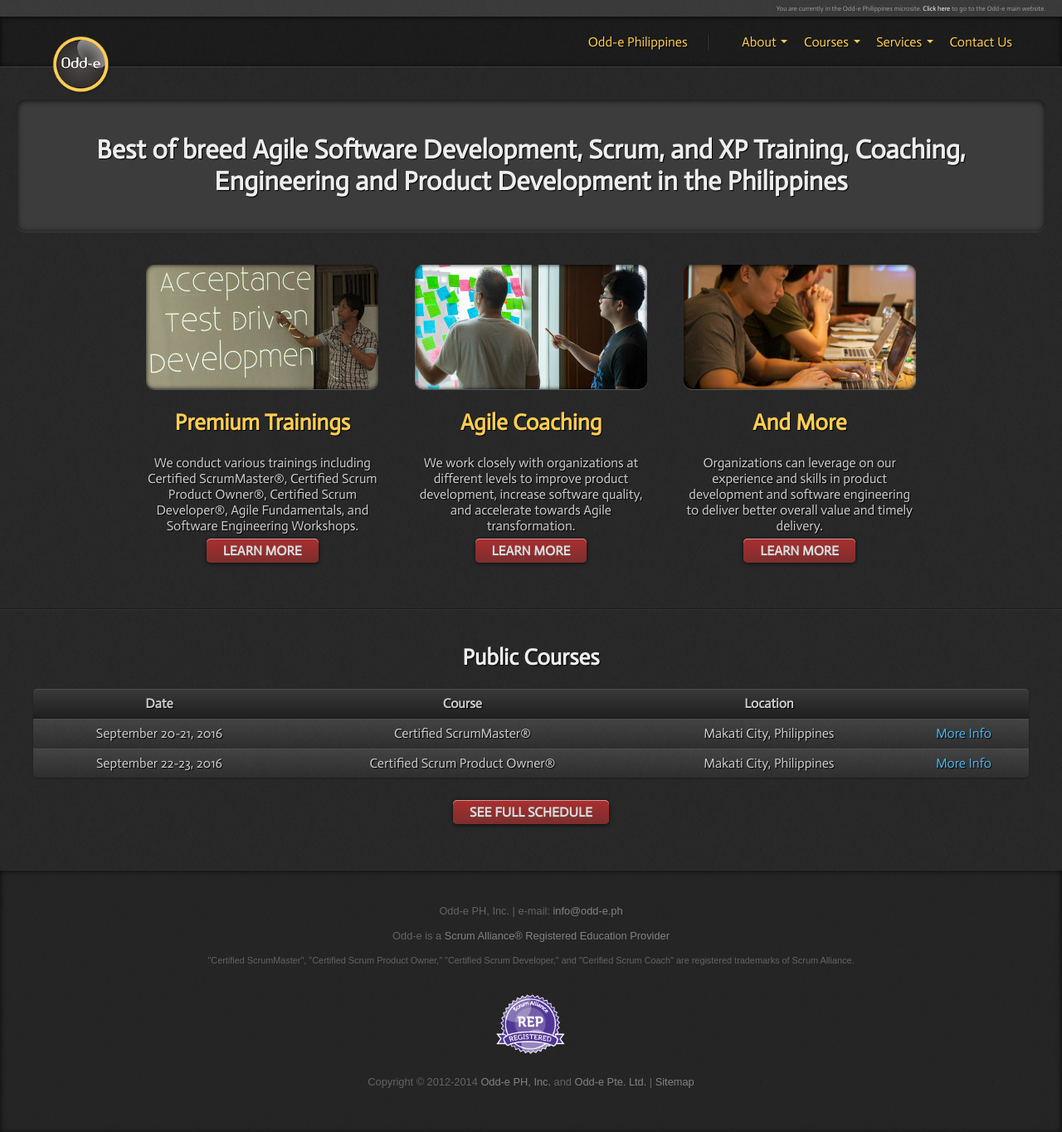
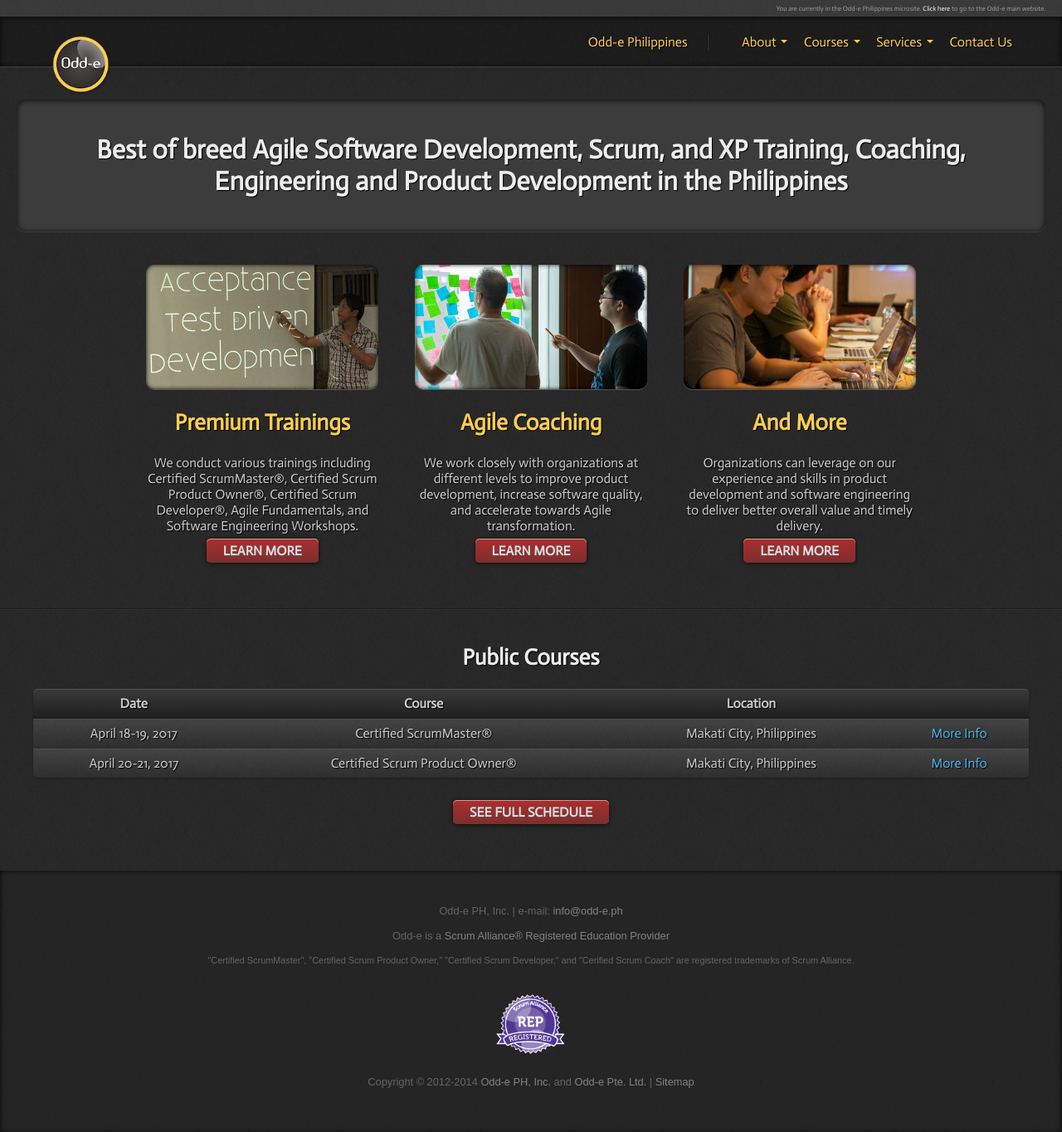
Before and after one commit to nerds-odd-e/odd-e.ph, a Jekyll site: the page built from index.html, in a window 1280 px wide. Shown: the whole page at 83% size. Built offline with Jekyll 4.4.1, drawn with Linux system fonts in a browser that asks for light colours.

Commit message:
CSM and CSPO 2017.04

```diff
--- a/_posts/2016-09-20-12-csm.html
+++ b/_posts/2017-04-18-13-csm.html
@@ -1,9 +1,9 @@
 ---
 layout: default
-title: Certified Scrum Master Course - September 20-21, 2016, Makati City, Philippines | Odd-e Philippines
-description: Certified Scrum Master Course on September 20-21, 2016 at Makati City, Philippines.
+title: Certified Scrum Master Course - April 18-19, 2017, Makati City, Philippines | Odd-e Philippines
+description: Certified Scrum Master Course on April 18-19, 2017 at Makati City, Philippines.
 course: Certified ScrumMaster&reg;
-schedule: September 20-21, 2016
+schedule: April 18-19, 2017
 location: Makati City, Philippines
 categories: courses certified-scrum-master
 ---
@@ -11,7 +11,7 @@
 <section>
   <hgroup>
     <h1>Certified ScrumMaster&reg; Course</h1>
-    <h2>September 20-21, 2016, Makati City, Philippines</h2>
+    <h2>April 18-19, 2017, Makati City, Philippines</h2>
   </hgroup>
 </section>
 <ul class="nav nav-tabs">
@@ -67,12 +67,11 @@
 
     <h3>Cost</h3>
     <p>
-      The course fee is PHP 50,000.00 (VAT Excl.)<br/>
-      20% Super Early Bird discount available until August 5, 2016<br/>
-      15% Group discount available for those registering as groups of 3 or more.
+      The course fee is PHP 50,000.00 + VAT (if applicable)<br/>
+      20% discount available until March 10, 2017 or if registering as groups of 4 or more.
     </p>
 
     <h3>Registration</h3>
-    <p>To register, please contact Odd-e Philippines via <a href="mailto:info@odd-e.ph">email</a>.</p>
+    <p>To register, please contact Ealden Escañan at <a href="mailto:ealden@odd-e.com">email</a>.</p>
   </div>
 </div>
--- a/_posts/2016-09-22-06-cspo.html
+++ b/_posts/2017-04-20-07-cspo.html
@@ -1,9 +1,9 @@
 ---
 layout: default
-title: Certified Scrum Product Owner Course - September 22-23, 2016, Makati City, Philippines | Odd-e Philippines
-description: Certified Scrum Product Owner Course on September 22-23, 2016 at Makati City, Philippines.
+title: Certified Scrum Product Owner Course - April 20-21, 2017, Makati City, Philippines | Odd-e Philippines
+description: Certified Scrum Product Owner Course on April 20-21, 2017 at Makati City, Philippines.
 course: Certified Scrum Product Owner&reg;
-schedule: September 22-23, 2016
+schedule: April 20-21, 2017
 location: Makati City, Philippines
 categories: courses certified-scrum-product-owner
 ---
@@ -11,7 +11,7 @@
 <section>
   <hgroup>
     <h1>Certified Scrum Product Owner&reg; Course</h1>
-    <h2>September 22-23, 2016, Makati City, Philippines</h2>
+    <h2>April 20-21, 2017, Makati City, Philippines</h2>
   </hgroup>
 </section>
 <ul class="nav nav-tabs">
@@ -79,12 +79,11 @@
 
     <h3>Cost</h3>
     <p>
-      The course fee is PHP 50,000.00 (VAT Excl.)<br/>
-      20% Super Early Bird discount available until August 5, 2016</br>
-      15% Group discount available for those registering as groups of 3 or more.
+      The course fee is PHP 50,000.00 + VAT (if applicable)<br/>
+      20% discount available until March 10, 2017 or if registering as groups of 4 or more.
     </p>
 
     <h3>Registration</h3>
-    <p>To register, please contact Odd-e Philippines via <a href="mailto:info@odd-e.ph">email</a>.</p>
+    <p>To register, please contact Ealden Escañan at <a href="mailto:ealden@odd-e.com">email</a>.</p>
   </div>
 </div>
```
